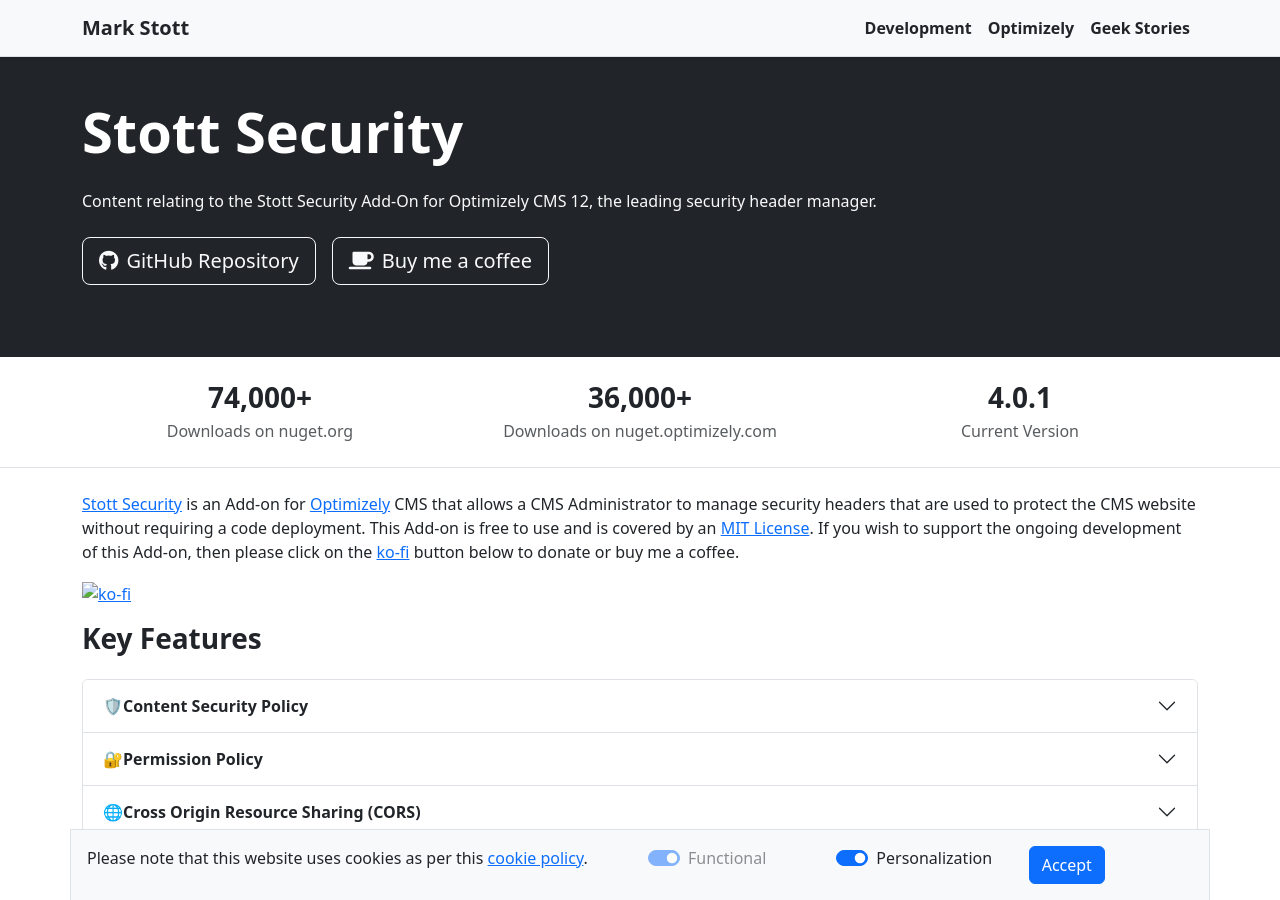
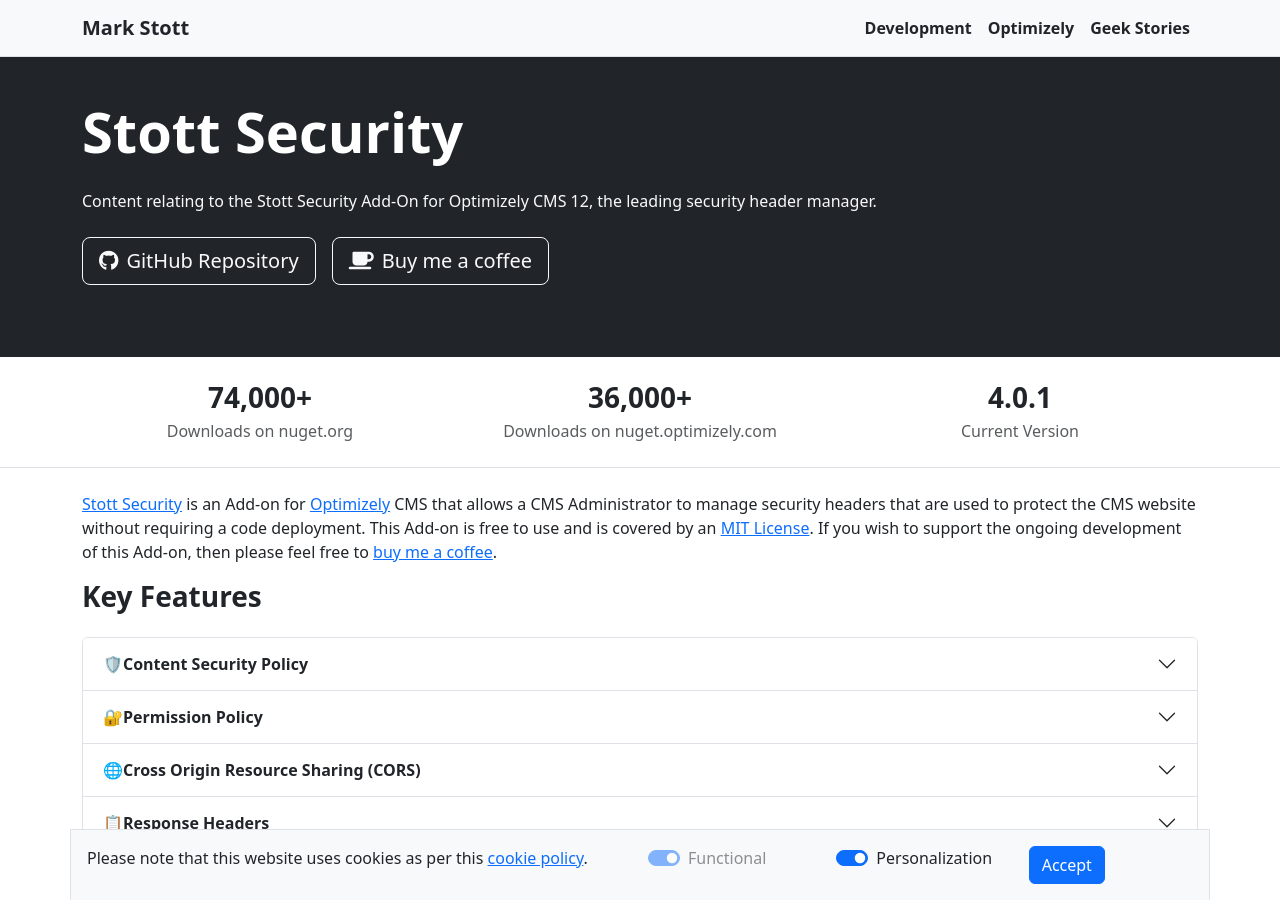
Before and after one commit to GeekInTheNorth/GeekInTheNorth.github.io, a Jekyll site: the page built from StottSecurity.md, in a window 1280 px wide and 900 px high. Built offline with Jekyll 4.4.1, drawn with Linux system fonts in a browser that asks for light colours.

Commit message:
Revise donation information in StottSecurity.md
Updated donation link to 'buy me a coffee' and removed ko-fi button.

```diff
--- a/StottSecurity.md
+++ b/StottSecurity.md
@@ -10,9 +10,7 @@
 gitRepository: "https://github.com/GeekInTheNorth/Stott.Security.Optimizely"
 ---
 
-[Stott Security](https://github.com/GeekInTheNorth/Stott.Security.Optimizely) is an Add-on for [Optimizely](https://www.optimizely.com/) CMS that allows a CMS Administrator to manage security headers that are used to protect the CMS website without requiring a code deployment.  This Add-on is free to use and is covered by an [MIT License](https://github.com/GeekInTheNorth/Stott.Security.Optimizely/blob/main/LICENSE.txt).  If you wish to support the ongoing development of this Add-on, then please click on the [ko-fi](https://ko-fi.com/V7V0RX2BQ) button below to donate or buy me a coffee.
-
-[![ko-fi](https://ko-fi.com/img/githubbutton_sm.svg)](https://ko-fi.com/V7V0RX2BQ)
+[Stott Security](https://github.com/GeekInTheNorth/Stott.Security.Optimizely) is an Add-on for [Optimizely](https://www.optimizely.com/) CMS that allows a CMS Administrator to manage security headers that are used to protect the CMS website without requiring a code deployment.  This Add-on is free to use and is covered by an [MIT License](https://github.com/GeekInTheNorth/Stott.Security.Optimizely/blob/main/LICENSE.txt).  If you wish to support the ongoing development of this Add-on, then please feel free to [buy me a coffee](https://www.buymeacoffee.com/markstott).
 
 <h2 class="h3 fw-semibold text-dark mb-4">Key Features</h2>
 <div class="accordion" id="keyFeaturesAccordion">
```
